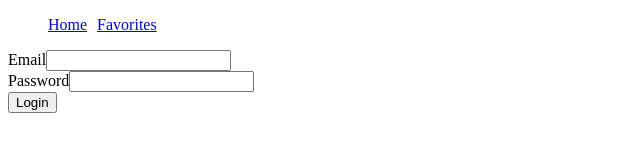
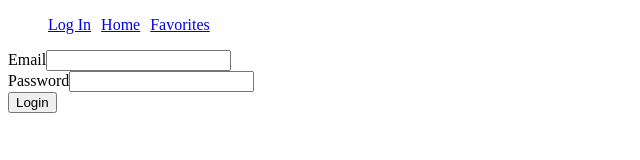
Before and after one commit to Code-the-Dream-School/alpaca-albatross-practicum-team3-back, a React (Create React App) app in the folder frontend/: page /login in a window 1280 px wide. Shown: the top 160 px of the page, without its empty margins (0-640 px from the left). Built offline with nearby package versions, Linux system fonts and the light colour scheme.

Commit message:
added log in link to header

```diff
--- a/frontend/src/components/Header.js
+++ b/frontend/src/components/Header.js
@@ -9,6 +9,7 @@ const Header = () => {
     return (
         <nav>
         <ol>
+        <Link to ="/login" type="button" style={{ marginRight: 10 }}> Log In</Link>
         <Link to="/" type="button" style={{ marginRight: 10 }}>Home</Link>
         <Link to="/favorites" type="button" style={{ marginRight: 10 }}>Favorites</Link>
         </ol>
```
